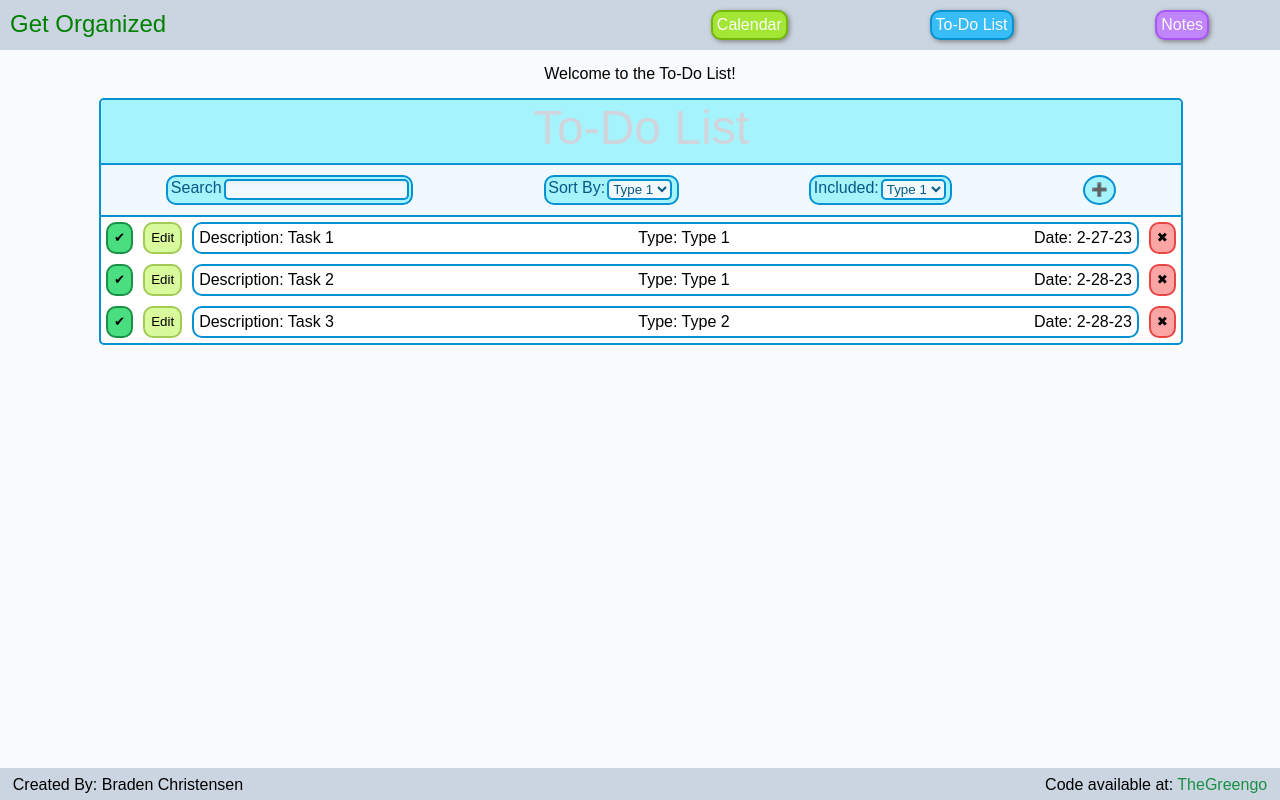
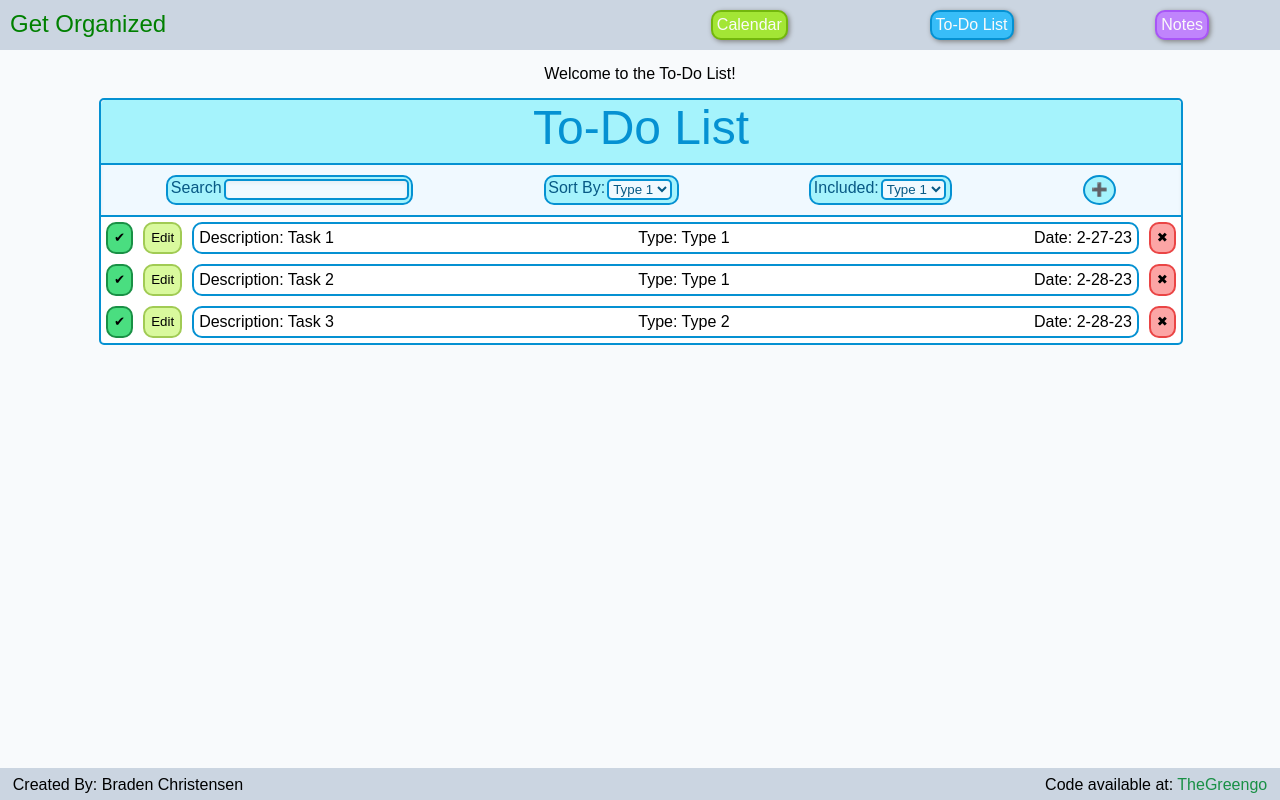
Before and after one commit to TheGreengo/startup, a plain HTML site: page todo.html in a window 1280 px wide. Drawn offline with Linux system fonts and the light colour scheme.

Commit message:
Adding in JS files

```diff
--- a/style.css
+++ b/style.css
@@ -277,7 +277,7 @@
     border-bottom: solid #0591d2 2px;
     text-align: center;
     font-size: 48px;
-    color:#d1d5db;
+    color:#0591d2;
     padding-bottom: 7.5px;
     background-color: #a5f3fc;
     border-top-left-radius: 5px;
```
Also changed, not shown: calendar.js (added), notes.js (added), todo.js (added).
